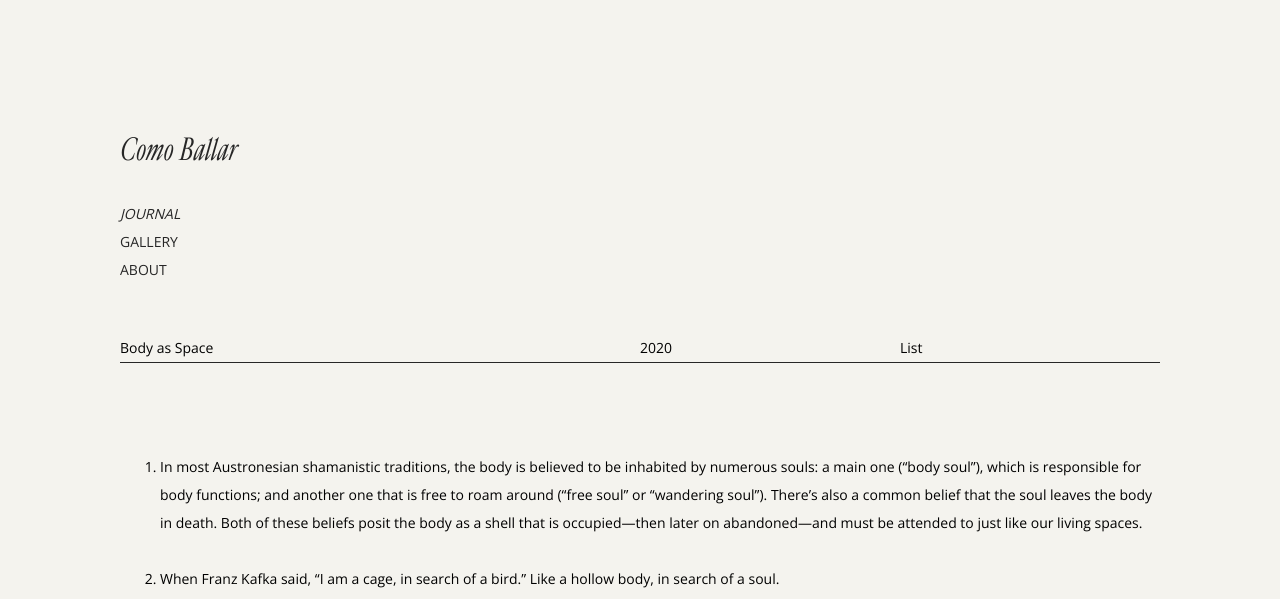
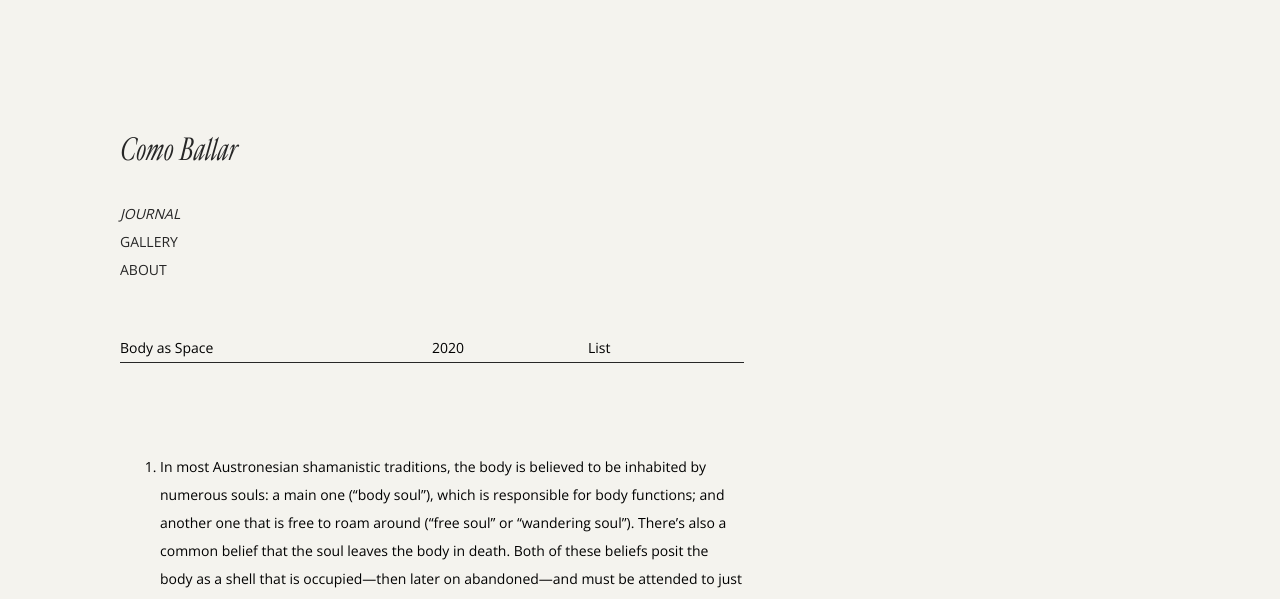
Before and after one commit to comballar/comballar.github.io, a Jekyll site: the page built from _journals/2020-09-16-body-as-space.md, in a window 1280 px wide. Shown: the top 599 px of the page. Built offline with Jekyll 4.4.1, drawn with Linux system fonts in a browser that asks for light colours.

Commit message:
Update entry.html

```diff
--- a/_layouts/entry.html
+++ b/_layouts/entry.html
@@ -5,7 +5,7 @@
   <body>
     <div class="container">
       {% include header.html uid="https://comoballar.github.io/journal/" %}
-      <div class="entry">
+      <div class="post">
         <div class="post__meta">
           <div class="post__title">{{ page.title }}</div>
           <div class="post__date">
```
